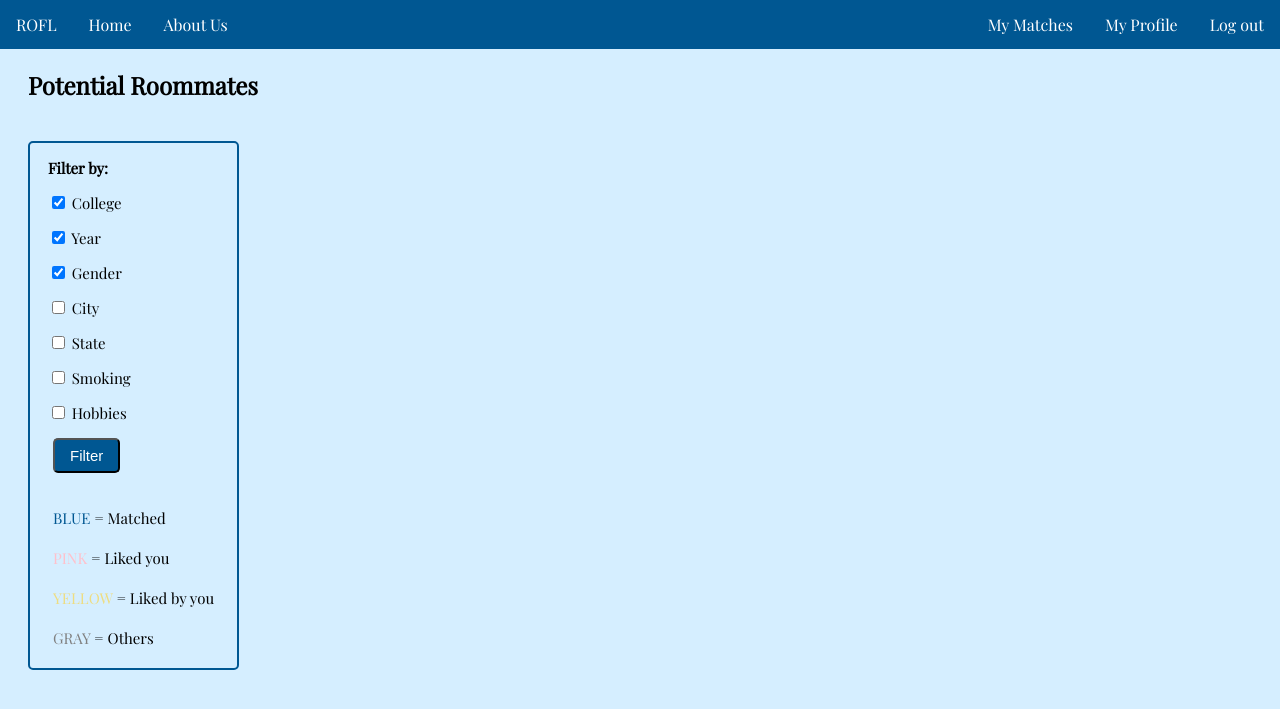
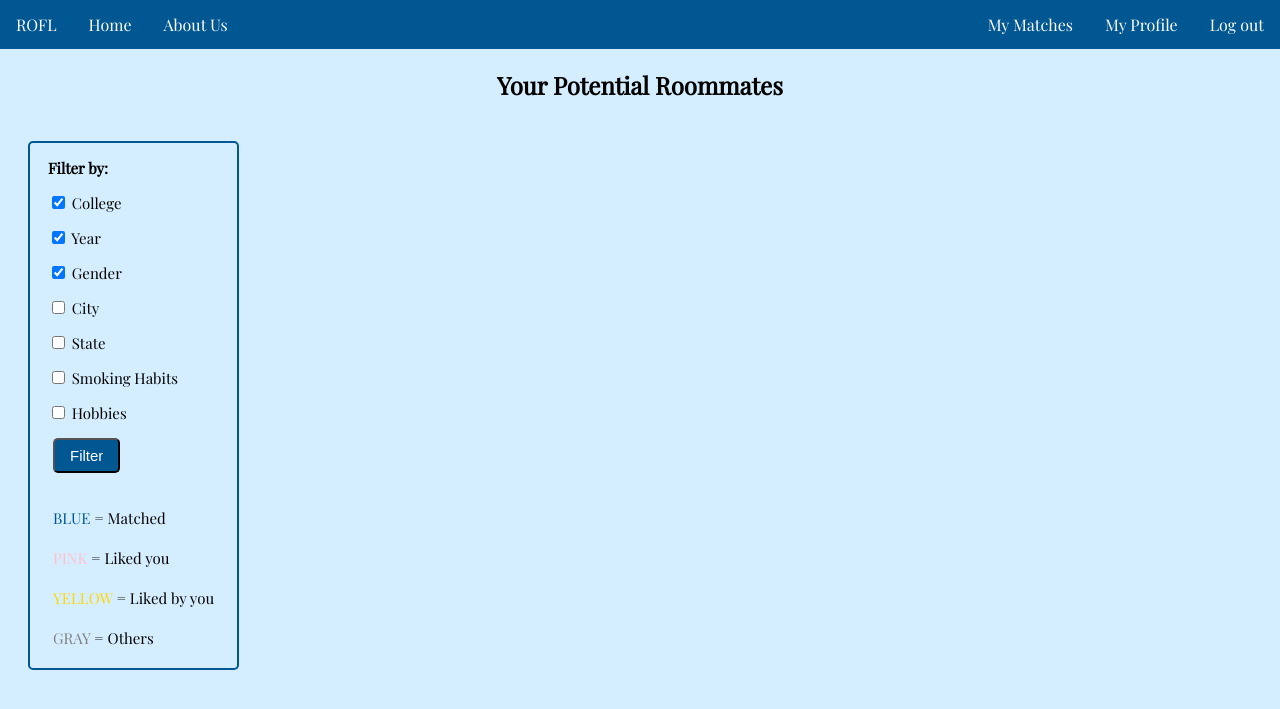
Before and after one commit to jexin/RoommateTinder, a Python web app: template templates/potentialroomies.html in a window 1280 px wide. Shown: the top 709 px of the page. Run offline with Jinja, Linux system fonts and the light colour scheme; the template is opened without the code that fills it, so the values that code supplies are empty.

Commit message:
changed some css

```diff
--- a/stylesheets/potentialroomies.css
+++ b/stylesheets/potentialroomies.css
@@ -5,6 +5,7 @@ body {
 
 header {
   margin: 20px;
+  text-align: center;
 }
 
 #navbar {
@@ -141,3 +142,7 @@ a:hover, a:visited, a:link, a:active {
   font-size: 15px;
   margin: 20px;
 }
+
+#none {
+  margin: 30px;
+}
--- a/templates/potentialroomies.html
+++ b/templates/potentialroomies.html
@@ -19,7 +19,7 @@
   </ul>
 </div>
 
-<header><h2>Potential Roommates</h2></header>
+<header><h2>Your Potential Roommates</h2></header>
 
 <div class="container">
   <div id="left">
@@ -49,7 +49,7 @@
       </div>
       <div class="filter">
         <input id="smoking_filter" name="smoking_filter" type="checkbox">
-        <label for="smoking">Smoking</label>
+        <label for="smoking">Smoking Habits</label>
       </div>
       <div class="filter">
         <input id="hobbies_filter" name="hobbies_filter" type="checkbox">
@@ -59,7 +59,7 @@
       </form>
       <p class="colorcode"><span style="color:#005792">BLUE</span> = Matched</p>
       <p class="colorcode"><span style="color:pink">PINK</span> = Liked you</p>
-      <p class="colorcode"><span style="color:#eedd82">YELLOW</span> = Liked by you</p>
+      <p class="colorcode"><span style="color:#ffd700">YELLOW</span> = Liked by you</p>
       <p class="colorcode"><span style="color:gray">GRAY</span> = Others</p>
     </div>
 
@@ -67,7 +67,7 @@
     <ul id="roomiesList">
       {% for person in people %}
         {% if people == [current_person] %}
-          <p>We're sorry! There are no people of your same gender, college, and year in our database right now.</p>
+          <p id="none">We're sorry! There are no current matches right now.</p>
         {% elif current_person.key !=  person.key %}
           {% if person in matches %}
           <div class="roomiesItem" id = "matchedRoomiesItem">
```
